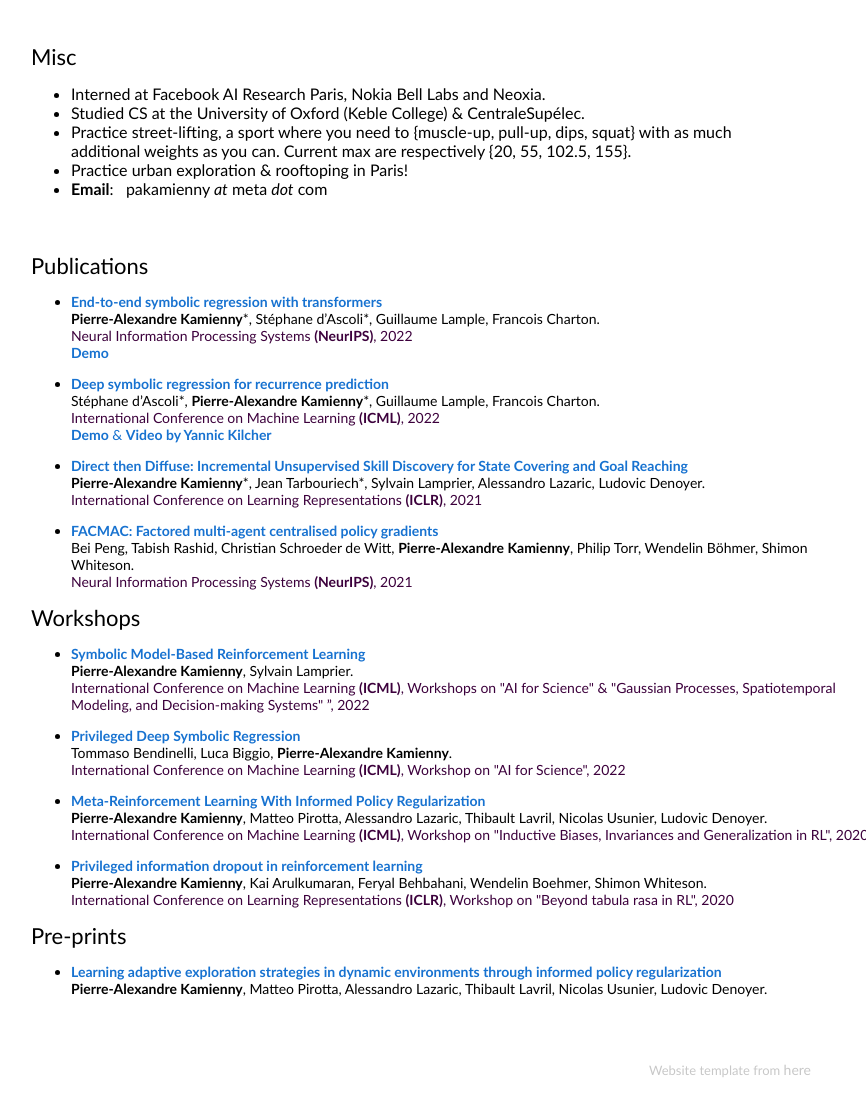
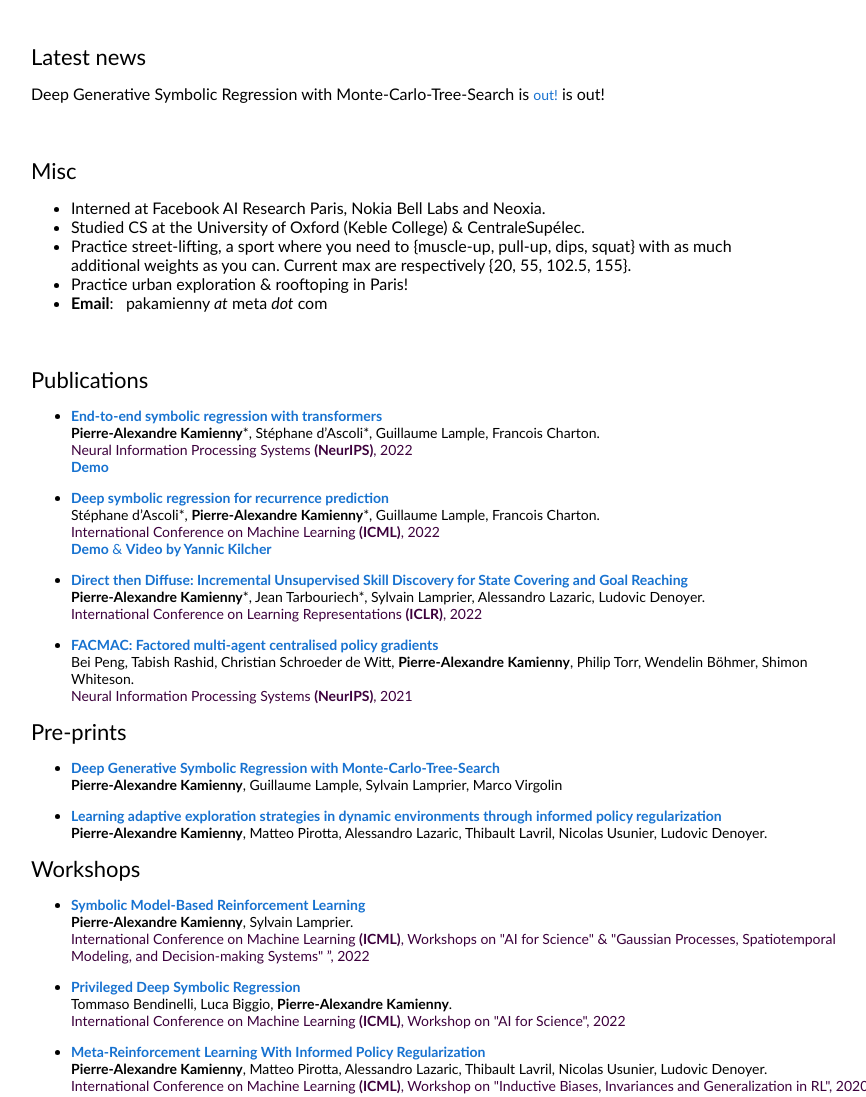
Before and after one commit to pakamienny/pakamienny.github.io, a plain HTML site: page index.html in a window 1280 px wide. Shown: the part 677-1774 px from the top of the page, without its empty margins (229-1095 px from the left). Drawn offline with Linux system fonts and the light colour scheme.

Commit message:
Update index.html

```diff
--- a/index.html
+++ b/index.html
@@ -61,6 +61,19 @@
         <table style="width:100%;border:0px;border-spacing:0px;border-collapse:separate;margin-right:auto;margin-left:auto;"><tbody>
           <tr>
           <td style="padding:20px;width:100%;vertical-align:middle">
+            <heading>Latest news</heading>
+            <p>
+              <font size=3px>
+              Deep Generative Symbolic Regression with Monte-Carlo-Tree-Search</b> is <a href="https://arxiv.org/abs/2302.11223" target="_blank"> out!</a> is out!
+            </font>
+            </p>
+          </td>
+        </tr>
+      </tbody></table>
+
+        <table style="width:100%;border:0px;border-spacing:0px;border-collapse:separate;margin-right:auto;margin-left:auto;"><tbody>
+          <tr>
+          <td style="padding:20px;width:100%;vertical-align:middle">
             <heading>Misc</heading>
             <p>
               <font size=3px>
@@ -98,12 +111,22 @@
 
                   <li><a href="https://arxiv.org/abs/2110.14457" target="_blank"> <b>Direct then Diffuse: Incremental Unsupervised Skill Discovery for State Covering and Goal Reaching</b> </a>
                   <br> <b>Pierre-Alexandre Kamienny</b>*, Jean Tarbouriech*, Sylvain Lamprier, Alessandro Lazaric, Ludovic Denoyer.
-                  <br> <font style="color:RGB(60, 0, 60);">  International Conference on Learning Representations <b>(ICLR)</b>, 2021</font> </li> <p></p>
+                  <br> <font style="color:RGB(60, 0, 60);">  International Conference on Learning Representations <b>(ICLR)</b>, 2022</font> </li> <p></p>
 
                   <li><a href="https://arxiv.org/abs/2003.06709" target="_blank"> <b>FACMAC: Factored multi-agent centralised policy gradients</b> </a>
                   <br>Bei Peng, Tabish Rashid, Christian Schroeder de Witt, <b>Pierre-Alexandre Kamienny</b>, Philip Torr, Wendelin Böhmer, Shimon Whiteson.
                   <br> <font style="color:RGB(60, 0, 60);"> Neural Information Processing Systems <b>(NeurIPS)</b>, 2021</font> </li> <p></p>
 
+                </ul>
+              </p>
+             <heading>Pre-prints</heading>
+              <p>
+                <ul>
+                   <li><a href="https://arxiv.org/abs/2302.11223" target="_blank"> <b>Deep Generative Symbolic Regression with Monte-Carlo-Tree-Search</b> </a>
+                    <br> <b>Pierre-Alexandre Kamienny</b>, Guillaume Lample, Sylvain Lamprier, Marco Virgolin</font> </li> <p></p>
+
+                  <li><a href="https://arxiv.org/abs/2005.02934" target="_blank"> <b>Learning adaptive exploration strategies in dynamic environments through informed policy regularization</b> </a>
+                    <br> <b>Pierre-Alexandre Kamienny</b>, Matteo Pirotta, Alessandro Lazaric, Thibault Lavril, Nicolas Usunier, Ludovic Denoyer.</font> </li> <p></p>
                 </ul>
               </p>
               <heading>Workshops</heading>
@@ -128,15 +151,7 @@
 
                 </ul>
               </p>
-              <heading>Pre-prints</heading>
-              <p>
-                <ul>
-                  <li><a href="https://arxiv.org/abs/2005.02934" target="_blank"> <b>Learning adaptive exploration strategies in dynamic environments through informed policy regularization</b> </a>
-                    <br> <b>Pierre-Alexandre Kamienny</b>, Matteo Pirotta, Alessandro Lazaric, Thibault Lavril, Nicolas Usunier, Ludovic Denoyer.</font> </li> <p></p>
 
-
-                </ul>
-              </p>
                 <ul>
  </li>
                 </ul>
```
